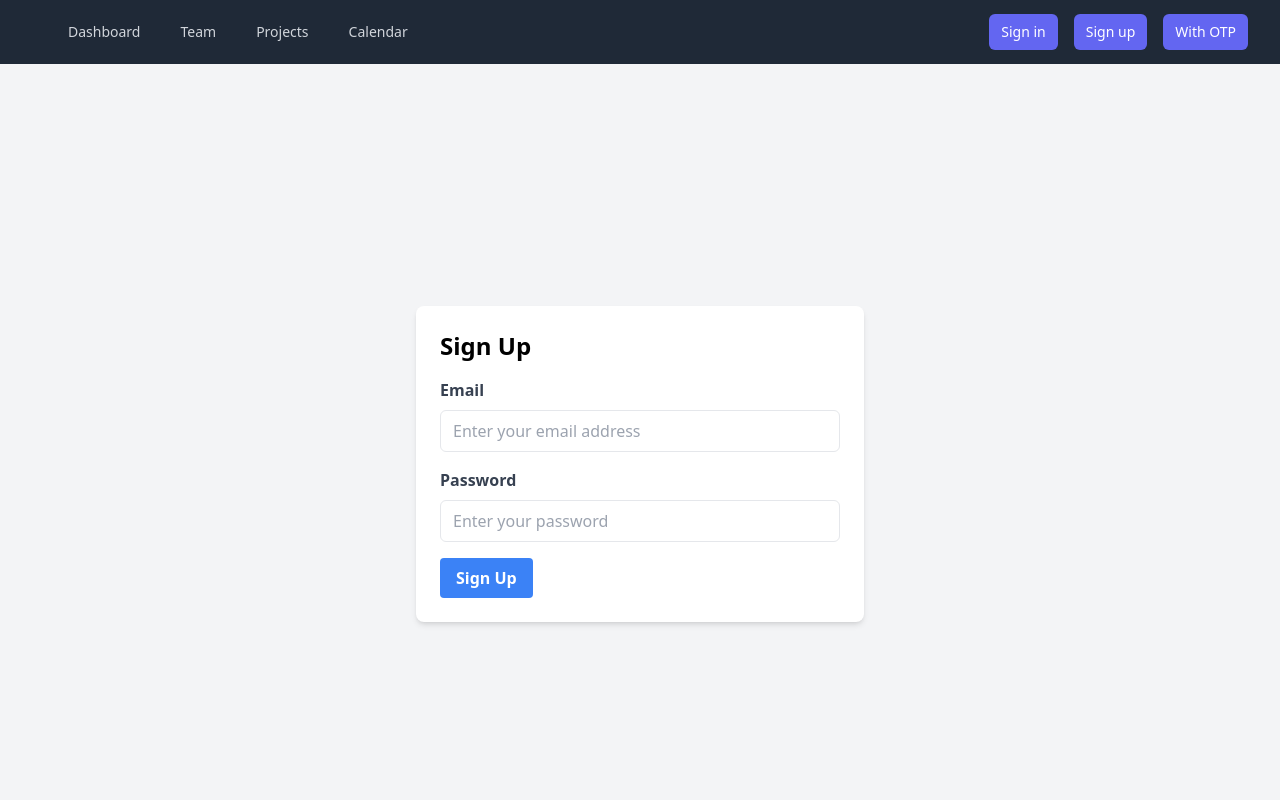
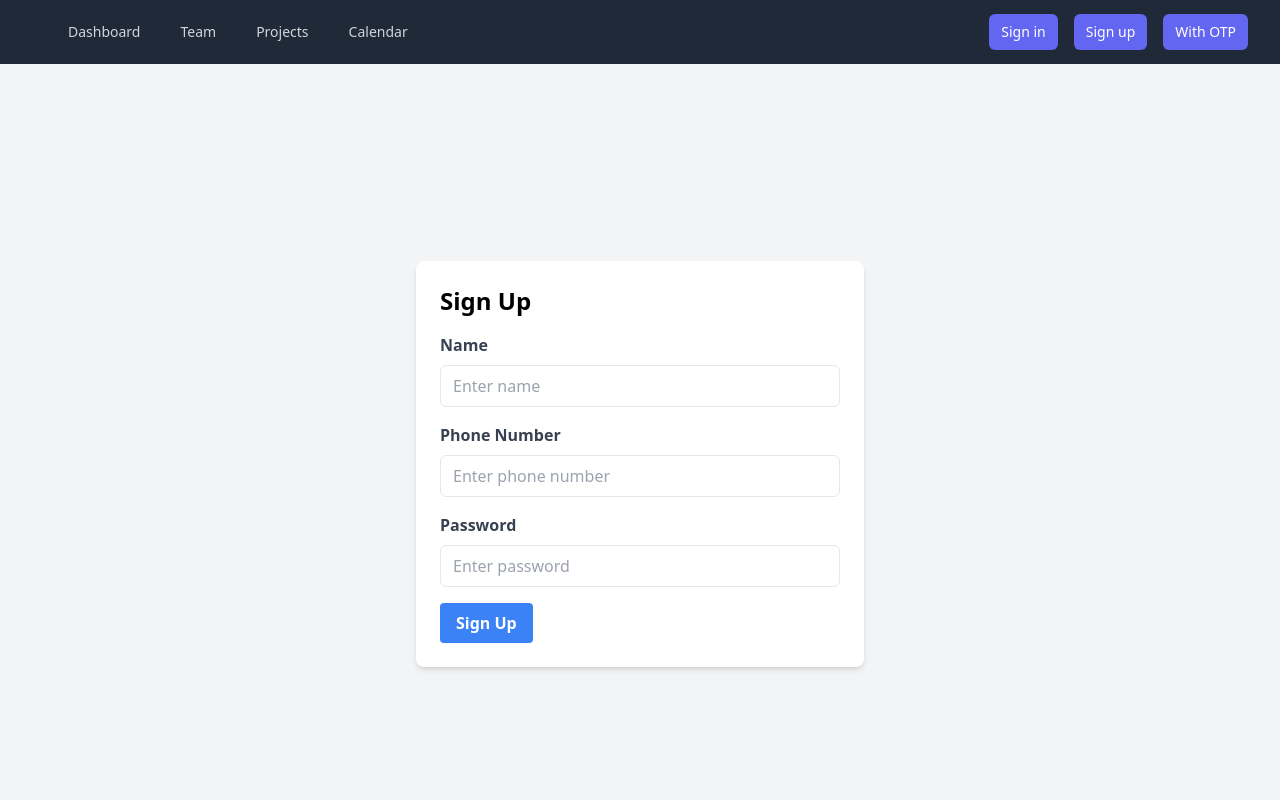
Before and after one commit to KishorBalgi/hackverse-4.0, a React (Create React App) app in the folder Frontend/: page /signup in a window 1280 px wide. Shown: the top 800 px of the page. Built offline with nearby package versions, Linux system fonts and the light colour scheme.

Commit message:
authenticate refactor

```diff
--- a/Frontend/src/Components/Authenticate/signin.jsx
+++ b/Frontend/src/Components/Authenticate/signin.jsx
@@ -4,7 +4,7 @@ import React , { useState } from "react";
 const SignIn = () => {
 
     const [formData , setFormData] = useState({
-        email : '',
+        phoneno : '',
         password : ''
     });
 
@@ -27,19 +27,19 @@ const SignIn = () => {
                 <form onSubmit={submitHandler}>
                     <div className="mb-4">
                         <label
-                            htmlFor="email"
+                            htmlFor="phoneno"
                             className="block text-gray-700 font-bold mb-2"
                         >
-                            Email
+                            Phone Number
                         </label>
                         <input
-                            type="email"
-                            id="email"
-                            name="email"
-                            value={formData.email}
+                            type="number"
+                            id="phoneno"
+                            name="phoneno"
+                            value={formData.phoneno}
                             onChange={inputHandler}
                             className="border rounded-md py-2 px-3 w-full"
-                            placeholder="Enter your email address"
+                            placeholder="Enter phone number"
                         />
                     </div>
                     <div className="mb-4">
@@ -56,7 +56,7 @@ const SignIn = () => {
                             value={formData.password}
                             onChange={inputHandler}
                             className="border rounded-md py-2 px-3 w-full"
-                            placeholder="Enter your password"
+                            placeholder="Enter password"
                         />
                     </div>
                     <button
--- a/Frontend/src/Components/Authenticate/signup.jsx
+++ b/Frontend/src/Components/Authenticate/signup.jsx
@@ -3,7 +3,8 @@ import React, { useState } from "react";
 // User sign up page
 const SignUp = () => {
     const [formData , setFormData] = useState({
-        email : '',
+        name : '',
+        phoneno : '',
         password : ''
     });
 
@@ -26,19 +27,36 @@ const SignUp = () => {
                 <form onSubmit={submitHandler}>
                     <div className="mb-4">
                         <label
-                            htmlFor="email"
+                            htmlFor="name"
                             className="block text-gray-700 font-bold mb-2"
                         >
-                            Email
+                            Name
                         </label>
                         <input
-                            type="email"
-                            id="email"
-                            name="email"
-                            value={formData.email}
+                            type="name"
+                            id="name"
+                            name="name"
+                            value={formData.name}
                             onChange={inputHandler}
                             className="border rounded-md py-2 px-3 w-full"
-                            placeholder="Enter your email address"
+                            placeholder="Enter name"
+                        />
+                    </div>
+                    <div className="mb-4">
+                        <label
+                            htmlFor="phoneno"
+                            className="block text-gray-700 font-bold mb-2"
+                        >
+                            Phone Number
+                        </label>
+                        <input
+                            type="number"
+                            id="phoneno"
+                            name="phoneno"
+                            value={formData.phoneno}
+                            onChange={inputHandler}
+                            className="border rounded-md py-2 px-3 w-full"
+                            placeholder="Enter phone number"
                         />
                     </div>
                     <div className="mb-4">
@@ -55,7 +73,7 @@ const SignUp = () => {
                             value={formData.password}
                             onChange={inputHandler}
                             className="border rounded-md py-2 px-3 w-full"
-                            placeholder="Enter your password"
+                            placeholder="Enter password"
                         />
                     </div>
                     <button
```
